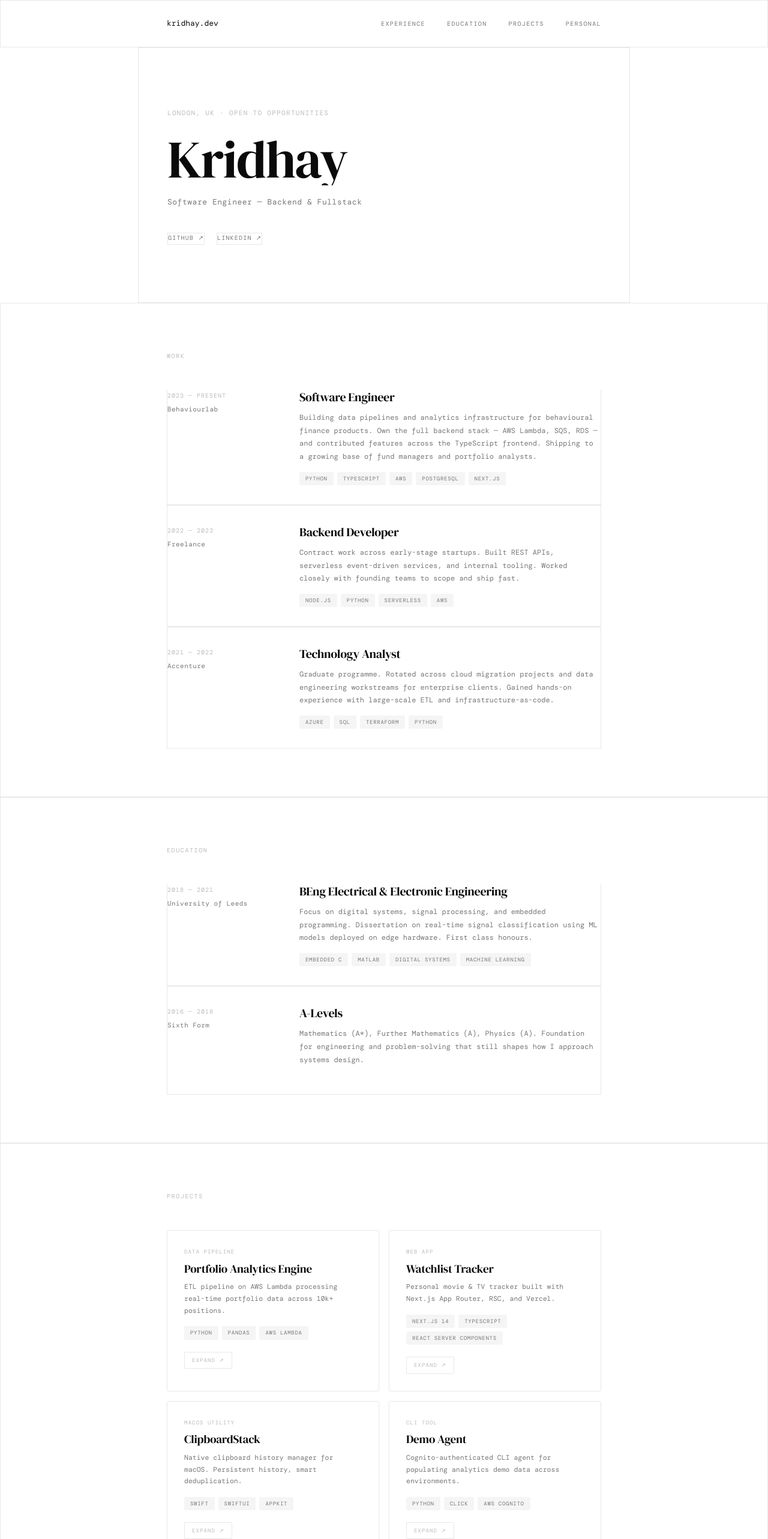
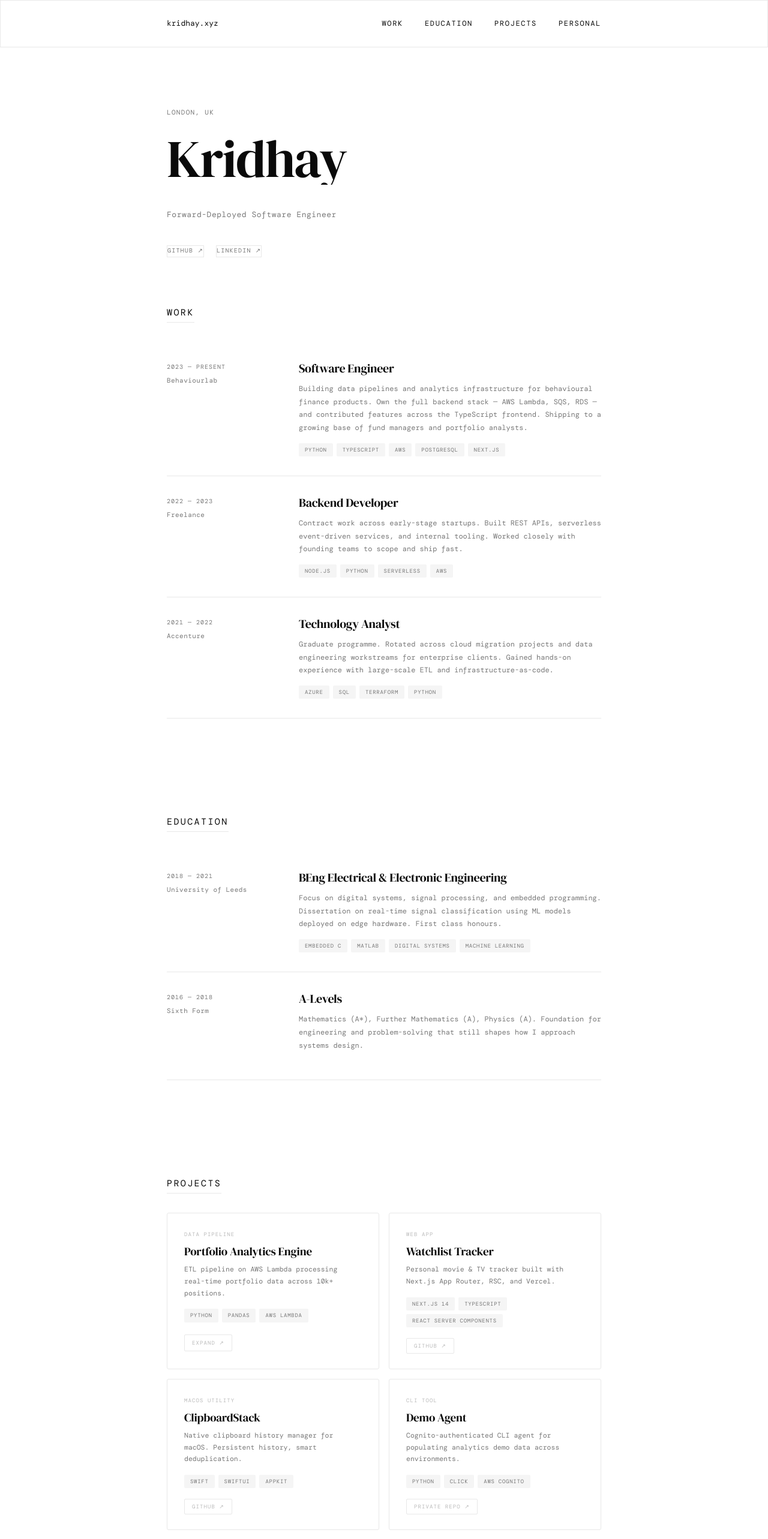
Before and after one commit to Kr1dhay/personal-portfolio, a Next.js app: page / in a window 1280 px wide. Shown: the top 2566 px of the page at 60% size. Built offline with nearby package versions, Linux system fonts and the light colour scheme; a web font is replaced by a local one.

Commit message:
design better

```diff
--- a/example.html
+++ b/example.html
@@ -266,7 +266,7 @@
   </section>
 
   <footer class="pm-footer">
-    <span>kridhay.dev</span>
+    <span>kridhay.xyz</span>
     <span>github · linkedin · email</span>
   </footer>
 </div>
--- a/src/app/layout.tsx
+++ b/src/app/layout.tsx
@@ -18,8 +18,8 @@ const dmMono = DM_Mono({
 });
 
 export const metadata: Metadata = {
-  title: "Kridhay — Software Engineer",
-  description: "Backend & Fullstack Software Engineer based in London.",
+  title: "kridhay",
+  description: "Kridhay's Personal Portfolio",
 };
 
 export default function RootLayout({
--- a/src/components/EducationSection.tsx
+++ b/src/components/EducationSection.tsx
@@ -19,9 +19,9 @@ const educationEntries = [
 
 export default function EducationSection() {
   return (
-    <section id="education" className="border-b border-[0.5px] border-[var(--border)]">
+    <section id="education">
       <div className="max-w-[820px] mx-auto px-12 py-20">
-        <div className="reveal text-[10px] tracking-[0.16em] uppercase text-[var(--text3)] mb-12">
+        <div className="reveal text-[15px] tracking-[0.16em] uppercase text-[var(--text)] mb-8 w-fit border-b-[0.5px] border-[var(--border)] pb-1">
           Education
         </div>
 
@@ -29,10 +29,10 @@ export default function EducationSection() {
           {educationEntries.map((entry, i) => (
             <div
               key={entry.institution}
-              className={`grid grid-cols-[180px_1fr] gap-x-10 py-8 border-t border-[0.5px] border-[var(--border)] ${i === 0 ? "border-t-0 pt-0" : ""}`}
+              className={`grid grid-cols-[180px_1fr] gap-x-10 py-8 border-b-[0.5px] border-[var(--border)]`}
             >
               <div className="reveal-left pt-0.5">
-                <div className="text-[10px] tracking-[0.1em] uppercase text-[var(--text3)] mb-1.5">
+                <div className="text-[10px] tracking-[0.1em] uppercase text-[var(--text2)] mb-1.5">
                   {entry.date}
                 </div>
                 <div className="text-[11px] text-[var(--text2)] tracking-[0.04em]">
--- a/src/components/Footer.tsx
+++ b/src/components/Footer.tsx
@@ -2,7 +2,7 @@ export default function Footer() {
   return (
     <footer className="max-w-[820px] mx-auto px-12 py-6 flex justify-between text-[10px] tracking-[0.08em] text-[var(--text3)]">
       <span>© 2026 Kridhay Acharya</span>
-      <span>kridhay.dev</span>
+      <span>kridhay.xyz</span>
     </footer>
   );
 }
--- a/src/components/Hero.tsx
+++ b/src/components/Hero.tsx
@@ -1,8 +1,8 @@
 export default function Hero() {
   return (
-    <div className="max-w-[820px] mx-auto px-12 border-b border-[0.5px] border-[var(--border)]" style={{ paddingTop: 100, paddingBottom: 96 }}>
-      <div className="reveal text-[11px] tracking-[0.12em] uppercase text-[var(--text3)] mb-6">
-        London, UK · Open to opportunities
+    <div className="max-w-[820px] mx-auto px-12" style={{ paddingTop: 100, paddingBottom: 60 }}>
+      <div className="reveal text-[11px] tracking-[0.12em] uppercase text-[var(--text2)] mb-6">
+        London, UK
       </div>
 
       <div className="mt-2">
@@ -13,8 +13,8 @@ export default function Hero() {
         </div>
       </div>
 
-      <div className="reveal d-2 text-[13px] text-[var(--text2)] tracking-[0.04em] mb-10" style={{ marginTop: 18 }}>
-        Software Engineer — Backend &amp; Fullstack
+      <div className="reveal d-2 text-[13px] text-[var(--text2)] tracking-[0.04em] mb-10" style={{ marginTop: 40 }}>
+        Forward-Deployed Software Engineer
       </div>
 
       <div className="reveal d-3 flex gap-5">
--- a/src/components/Nav.tsx
+++ b/src/components/Nav.tsx
@@ -6,11 +6,11 @@ export default function Nav() {
           href="#hero"
           className="font-mono text-[13px] text-[var(--text)] no-underline"
         >
-          kridhay.dev
+          kridhay.xyz
         </a>
         <ul className="flex gap-9 list-none">
           {[
-            ["Experience", "#experience"],
+            ["Work", "#experience"],
             ["Education", "#education"],
             ["Projects", "#projects"],
             ["Personal", "#personal"],
@@ -18,7 +18,7 @@ export default function Nav() {
             <li key={href}>
               <a
                 href={href}
-                className="text-[10px] tracking-[0.14em] uppercase text-[var(--text2)] hover:text-[var(--text)] transition-colors no-underline"
+                className="text-[12px] tracking-[0.14em] uppercase text-[var(--text)] no-underline"
               >
                 {label}
               </a>
--- a/src/components/PersonalSection.tsx
+++ b/src/components/PersonalSection.tsx
@@ -1,28 +1,12 @@
 export default function PersonalSection() {
   return (
-    <section id="personal" className="border-b border-[0.5px] border-[var(--border)]">
+    <section id="personal">
       <div className="max-w-[820px] mx-auto px-12 py-20">
-        <div className="reveal text-[10px] tracking-[0.16em] uppercase text-[var(--text3)] mb-12">
+        <div className="reveal text-[15px] tracking-[0.16em] uppercase text-[var(--text)] mb-8 w-fit border-b-[0.5px] border-[var(--border)] pb-1">
           Personal
         </div>
 
-        <div className="grid grid-cols-[1fr_1.5fr] gap-[60px] items-start">
-          <div className="reveal-left">
-            <div className="w-[88px] h-[88px] bg-[var(--bg2)] border border-[0.5px] border-[var(--border)] rounded-[3px] flex items-center justify-center mb-5">
-              <span className="font-serif text-[32px] text-[var(--text2)]">K</span>
-            </div>
-            <div className="text-[12px] text-[var(--text2)] leading-[2.2]">
-              London, UK
-              <br />
-              EE background
-              <br />
-              Python · TS · Swift · Go
-              <br />
-              Aiming for founding engineer
-            </div>
-          </div>
-
-          <div className="reveal" style={{ transitionDelay: "0.1s" }}>
+        <div className="reveal max-w-[560px]">
           <p className="text-[13px] text-[var(--text2)] leading-[1.9]">
             I build backend systems and data pipelines. Before software, electrical engineering gave me a taste for making real systems work under real constraints — tight loops, edge cases, things that break in the field.
           </p>
@@ -34,7 +18,6 @@ export default function PersonalSection() {
           </p>
         </div>
       </div>
-      </div>
     </section>
   );
 }
--- a/src/components/ProjectsSection.tsx
+++ b/src/components/ProjectsSection.tsx
@@ -11,6 +11,7 @@ interface Project {
   stack: string[];
   highlights: string[];
   links: { label: string; href: string }[];
+  modal: boolean;
 }
 
 const projects: Project[] = [
@@ -27,6 +28,7 @@ const projects: Project[] = [
       "Multi-custodian normalisation",
     ],
     links: [{ label: "GitHub", href: "#" }],
+    modal: true,
   },
   {
     id: "p2",
@@ -44,6 +46,7 @@ const projects: Project[] = [
       { label: "GitHub", href: "#" },
       { label: "Live demo", href: "#" },
     ],
+    modal: false,
   },
   {
     id: "p3",
@@ -58,6 +61,7 @@ const projects: Project[] = [
       "Fuzzy search + quick paste",
     ],
     links: [{ label: "GitHub", href: "#" }],
+    modal: false,
   },
   {
     id: "p4",
@@ -72,6 +76,7 @@ const projects: Project[] = [
       "Multi-environment targeting",
     ],
     links: [{ label: "Private repo", href: "#" }],
+    modal: false,
   },
 ];
 
@@ -95,9 +100,9 @@ export default function ProjectsSection() {
 
   return (
     <>
-      <section id="projects" className="border-b border-[0.5px] border-[var(--border)]">
+      <section id="projects">
         <div className="max-w-[820px] mx-auto px-12 py-20">
-          <div className="text-[10px] tracking-[0.16em] uppercase text-[var(--text3)] mb-12">
+          <div className="text-[15px] tracking-[0.16em] uppercase text-[var(--text)] mb-8 w-fit border-b-[0.5px] border-[var(--border)] pb-1">
             Projects
           </div>
 
@@ -105,8 +110,7 @@ export default function ProjectsSection() {
             {projects.map((project, i) => (
               <div
                 key={project.id}
-                className={`stagger-child d-${i + 1} border border-[0.5px] border-[var(--border)] p-7 pt-7 rounded-[3px] bg-[var(--bg)] cursor-pointer transition-all duration-200 hover:bg-[var(--bg2)] hover:border-[var(--text3)] hover:-translate-y-0.5`}
-                onClick={() => setActiveId(project.id)}
+                className={`stagger-child d-${i + 1} border border-[0.5px] border-[var(--border)] p-7 pt-7 rounded-[3px] bg-[var(--bg)] transition-all duration-200 hover:bg-[var(--bg2)] hover:border-[var(--text3)] hover:-translate-y-0.5`}
               >
                 <div className="text-[9px] tracking-[0.12em] uppercase text-[var(--text3)] mb-2.5">
                   {project.category}
@@ -127,15 +131,24 @@ export default function ProjectsSection() {
                     </span>
                   ))}
                 </div>
-                <button
-                  className="text-[9px] tracking-[0.12em] uppercase text-[var(--text3)] bg-transparent border border-[0.5px] border-[var(--border)] px-3 py-1.5 rounded-[2px] font-mono cursor-pointer hover:text-[var(--text)] hover:border-[var(--text2)] transition-colors"
-                  onClick={(e) => {
-                    e.stopPropagation();
-                    setActiveId(project.id);
-                  }}
-                >
-                  Expand ↗
-                </button>
+                {project.modal ? (
+                  <button
+                    className="text-[9px] tracking-[0.12em] uppercase text-[var(--text3)] bg-transparent border border-[0.5px] border-[var(--border)] px-3 py-1.5 rounded-[2px] font-mono cursor-pointer hover:text-[var(--text)] hover:border-[var(--text2)] transition-colors"
+                    onClick={() => setActiveId(project.id)}
+                  >
+                    Expand ↗
+                  </button>
+                ) : (
+                  <a
+                    href={project.links[0].href}
+                    target="_blank"
+                    rel="noopener noreferrer"
+                    className="text-[9px] tracking-[0.12em] uppercase text-[var(--text3)] border border-[0.5px] border-[var(--border)] px-3 py-1.5 rounded-[2px] font-mono hover:text-[var(--text)] hover:border-[var(--text2)] transition-colors no-underline"
+                    onClick={() => {}}
+                  >
+                    {project.links[0].label} ↗
+                  </a>
+                )}
               </div>
             ))}
           </div>
--- a/src/components/WorkSection.tsx
+++ b/src/components/WorkSection.tsx
@@ -27,9 +27,9 @@ const workEntries = [
 
 export default function WorkSection() {
   return (
-    <section id="experience" className="border-b border-[0.5px] border-[var(--border)]">
-      <div className="max-w-[820px] mx-auto px-12 py-20">
-        <div className="reveal text-[10px] tracking-[0.16em] uppercase text-[var(--text3)] mb-12">
+    <section id="experience">
+      <div className="max-w-[820px] mx-auto px-12 pt-5 pb-20">
+        <div className="reveal text-[15px] tracking-[0.16em] uppercase text-[var(--text)] mb-8 w-fit border-b-[0.5px] border-[var(--border)] pb-1">
           Work
         </div>
 
@@ -37,10 +37,10 @@ export default function WorkSection() {
           {workEntries.map((entry, i) => (
             <div
               key={entry.company}
-              className={`grid grid-cols-[180px_1fr] gap-x-10 py-8 border-t border-[0.5px] border-[var(--border)] ${i === 0 ? "border-t-0 pt-0" : ""}`}
+              className={`grid grid-cols-[180px_1fr] gap-x-10 py-8 border-b-[0.5px] border-[var(--border)]`}
             >
               <div className="reveal-left pt-0.5">
-                <div className="text-[10px] tracking-[0.1em] uppercase text-[var(--text3)] mb-1.5">
+                <div className="text-[10px] tracking-[0.1em] uppercase text-[var(--text2)] mb-1.5">
                   {entry.date}
                 </div>
                 <div className="text-[11px] text-[var(--text2)] tracking-[0.04em]">
```
Lines whose indentation alone changed are shown as unchanged.
